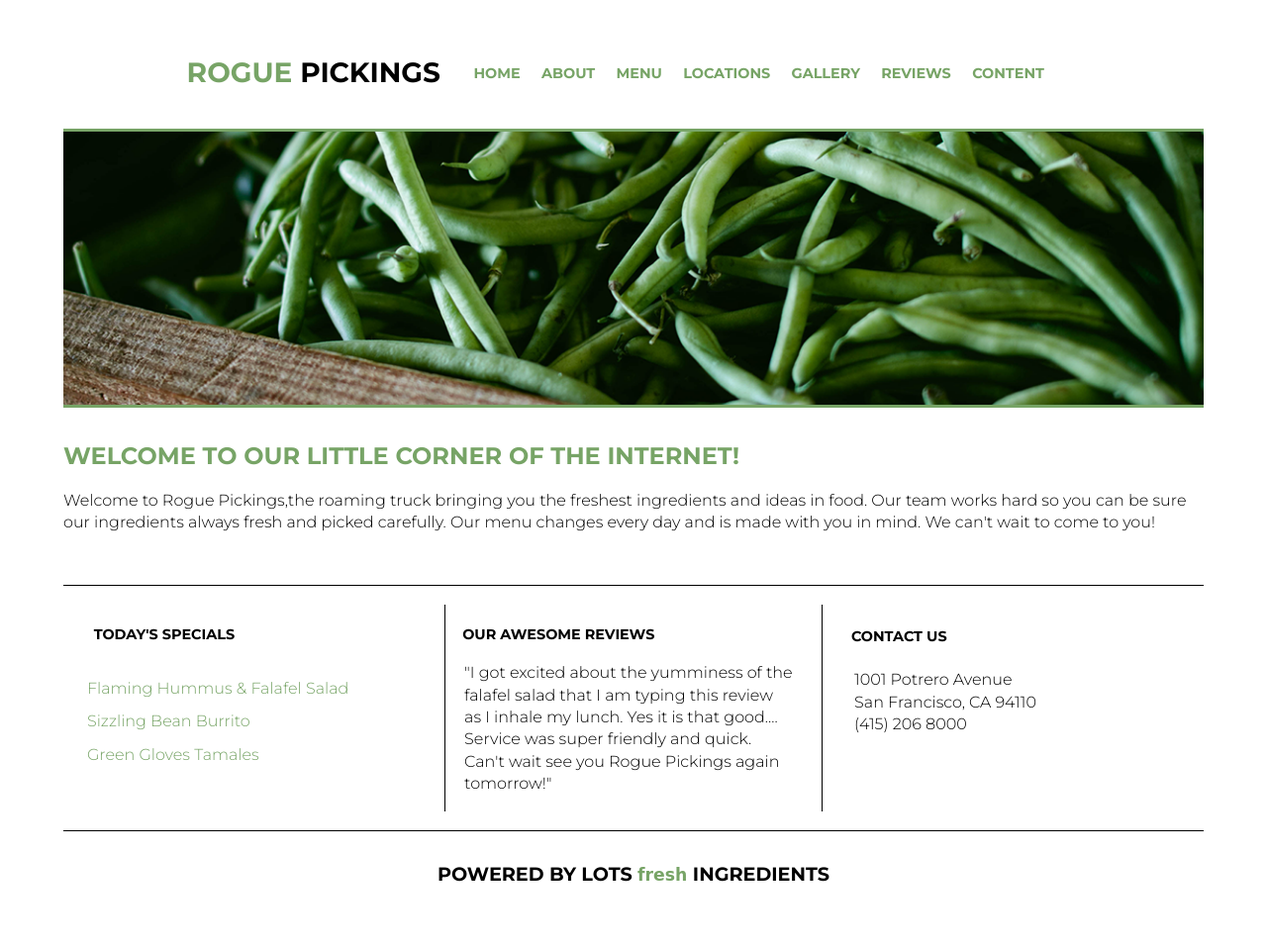
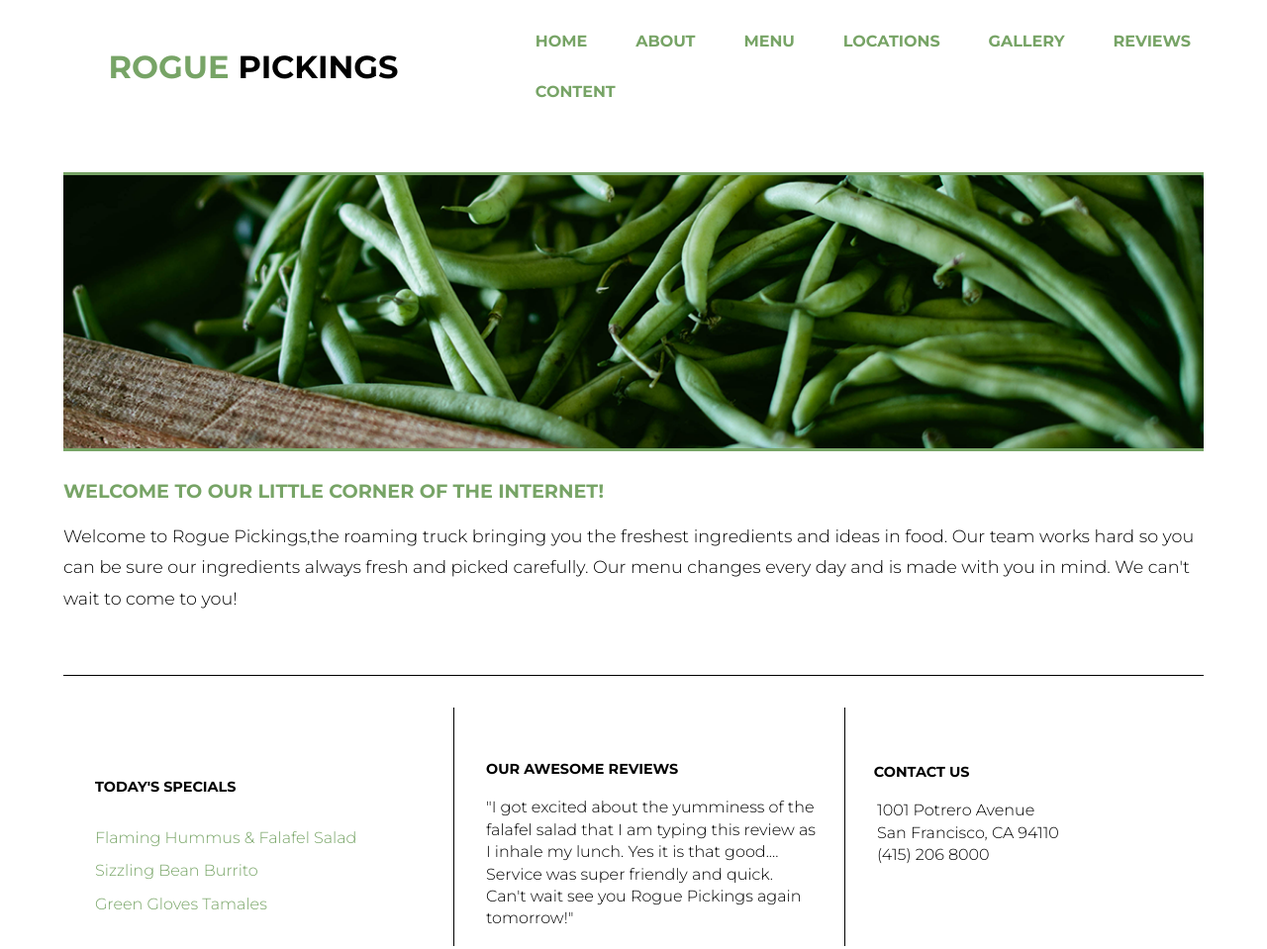
Before and after one commit to pinkincode/102-website-rogue-pickings, a plain HTML site: page index.html in a window 1280 px wide. Shown: the top 959 px of the page at 99% size. Before the commit the page ends 921 px from the top, so only its background shows below. Drawn offline with Linux system fonts and the light colour scheme; a web font is replaced by a local one.

Commit message:
Adding breaks

```diff
--- a/css/main.css
+++ b/css/main.css
@@ -1,55 +1,61 @@
-/***** BASE STYLE *****/
+@charset "UTF-8";
+
+html{
+  font-size: 16px;
+
+}
 
 body {
+  font-size: 1em;
   display:flex;
   justify-content: center;
   align-items: center;
-  flex-flow: row wrap;
+  flex-direction: column;
   font-family: 'Montserrat', sans-serif;
   color: #000000;
 }
 
 /*****GRID*****/
 .container {
- max-width: 1200px;
- width: 90%;
  display:flex;
+ flex-direction: column;
  justify-content: center;
  align-items: center;
- flex-flow: row wrap;
- margin: 0 auto;
+ margin: 0 ;
 }
 
 /*****HEADER*****/
 
 header {
   display:flex;
-  justify-content: center;
   align-items: center;
-  flex-flow: row wrap;
+  flex-direction: column;
   height: auto;
-  border-bottom: .20em solid #77a466;
   margin: 0 auto;
   width: 100%;
   padding: 0 0 2.5em 0;
 
 }
 header h1 {
-  font-size: 1.75em;
+  font-size: 2em;
   font-weight: bold;
   text-transform: uppercase;
-  margin: 0;
-  padding: 2em 1.2em 0 0;
+  margin: 0 auto;
+  padding: 2em .5em .3em .5em;
+ text-align: center;
+  border-bottom: .20em solid #77a466;
+  width: 50%;
+
 }
 header h1 span {
   color: #77a466;
 
 }
 header nav {
+  text-align: center;
+  padding: 2em 0 0 0;
+}
 
-  padding: 3.5em 0 0 0;
-
-}
 header nav ul {
   margin: 0 0 0 0;
   padding: 0 1.2em 0 0;
@@ -57,15 +63,18 @@ header nav ul {
 
 header nav ul li  {
   font-weight: bold;
-  font-size: .90em;
+  font-size: 1.2em;
   Text-transform: uppercase;
-  padding: 0 1.2em 0 0;
-  display: inline;
+  padding: 0 1.2em 2em 0;
+  list-style: none;
+
 }
 
 header nav ul li a {
   color: #77a466;
   text-decoration: none;
+
+
 }
 /*****WELCOME-ABOUT*****/
 
@@ -73,25 +82,29 @@ header nav ul li a {
   display:flex;
   justify-content: center;
   align-items: center;
-  flex-flow: row wrap;
+  flex-direction: column;
   border-bottom: .10em solid #000000;
   padding-bottom: 1em;
+  width: 33%;
 }
 
 .welcome-image {
-  height: auto;
+  flex-direction: column;
 
 }
 .welcome-image img {
   width: 100%;
   border-bottom: .20em solid #77a466;
+  border-top: .20em solid #77a466;
+  flex-basis: auto;
 }
 .welcome-title h2 {
   color: #77a466;
-  font-size: 1.5em;
+  font-size: 1em;
   text-align: left;
   padding: .40em 0 0 0;
   Text-transform: uppercase;
+
 
 }
 .welcome-title p {
@@ -99,18 +112,21 @@ header nav ul li a {
   line-height: 1.4em;
   padding: 0 0 1.2em 0;
 
+  flex-direction: column;
+
 }
 .about{
   display:flex;
   justify-content: center;
   align-items: center;
-  flex-flow: row wrap;
+  flex-direction: column;
   padding: 1.2em 0 1.2em 0;
 
 }
 .section-one, .section-two, .section-three {
  width: 33%;
  height: auto;
+
 
 }
 .section-one {
@@ -122,79 +138,157 @@ header nav ul li a {
 
 .section-one h4 {
   font-size: .9em;
-  padding: .15em 1.8em;
+  padding: .15em 1.8em 0 0 ;
   Text-transform: uppercase;
 }
 .section-one ul {
   list-style: none;
-	padding: 0 0 0 1.2em ;
+	padding: 0 0 0 0 ;
 }
 .food li {
   padding: .9em  0 0 0;
 	color:#77a466;
 }
 .section-two {
-  border-left: .10em solid #000000;
-  border-right: .10em solid #000000;
+  border-top: .10em solid #000000;
+  border-bottom: .10em solid #000000;
 }
 
 .section-two h4 {
   font-size: .9em;
-  padding: .12em 1.8em 0 1.2em;
+  padding: .12em 1.8em 0 0;
   Text-transform: uppercase;
 }
 
 .reviews  {
   font-size: 1em;
   line-height:  1.4em;
-  padding: 0 1.8em 0 1.2em;
+  padding: 0 1.8em 0 0;
 }
 
 .section-three h4 {
   font-size: .9em;
-  padding: .15em 2em;
+  padding: .15em 2em 0 0;
   Text-transform: uppercase;
 }
 
 .address {
   font-size: 1em;
   line-height: 1.4em;
-  padding: .15em 2em;
+  padding: .15em 2em 0 0;
+
 }
 footer {
   display:flex;
   justify-content: center;
   align-items: center;
-  flex-flow: row wrap;
-  font-size: .80em;;
+  flex-flow: column;
+  font-size: .80em;
   text-transform: uppercase;
   height: 50px;
-	border-top: .10em solid #000000;
+  border-top: .10em solid #000000;
 	margin: 0 auto;
-  width:100%;
-  padding: 1.2em;
+  width: 33%;
+  padding: 1.2em 0 0 0;
+  text-align: center;
 }
 
 footer span{
   font-family: 'Galada', cursive;
 	text-transform: lowercase;
 	color: #77a466;
-	font-size: .90em;
+  font-size: .90em;
 }
-/****ABOUT-PAGE****/
 
-.more-food {
-  max-width: 1200px;
-  width: 100%;
-  display:flex;
-  justify-content: center;
-  align-items: center;
-  border-bottom: .20em solid #77a466;
-  padding: 0;
-}
-.kale, .burger, .potatos {
-flex-grow: inherit;
-padding: 0 1.65em 0
+/****Tablet****/
+@media (min-width:768px) {
+  body {
+
+    flex-direction: row;
+    flex-basis: auto;
+  }
+  .welcome {
+    justify-content: center;
+    padding-bottom: 1.1em;
+    width: 90%;
+  }
+  .welcome-image {
+    width: 100%;
+
+  }
+  .welcome-image img {
+   height: auto;
+
+  }
+
+  .welcome-title h2 {
+    font-size: 1.2em;
+    padding: .40em 0 0 0;
+    Text-transform: uppercase;
 
 
+  }
+  .welcome-title p {
+    font-size: 1.1em;
+    line-height: 1.8em;
+    padding: 0 0 1.5em 0;
+  }
+  .about{
+    flex-direction: row;
+    width: 90%;
+    padding: 2em 0 2em 0;
+  }
+  .food {
+    padding: 2em 0 0 2em;
+
+  }
+  .address {
+    padding: 0 0 0 2em;
+  }
+  .section-one, .section-two, .section-three h4{
+    padding: 2em 0 0 2em;
+  }
+  .section-two {
+    border-right: .10em solid #000000;
+    border-left: .10em solid #000000;
+    border-top-style: none;
+    border-bottom-style: none;
+  }
+
+
+  footer {
+    flex-flow: row;
+    width: 90%;
+    padding: 3em 0 0 0;
+
+  }
 }
+/****Desktop****/
+@media (min-width:1200px)  {
+
+header{
+ flex-flow: wrap;
+ width: 100%;
+}
+header h1 {
+  flex-direction: row;
+  border-bottom-style: none;
+  padding: 0;
+  width: 40%;
+  margin: 0;
+}
+
+header nav {
+  text-align: left;
+  width: 60%;
+}
+
+
+header nav ul li  {
+ display:inline-block;
+ padding: 0 1em 2em 1.8em;
+ font-size: 1em;
+ margin: 0;
+}
+
+}
```
Also changed, not shown: about/index.html (deleted, +0 -65 lines).
